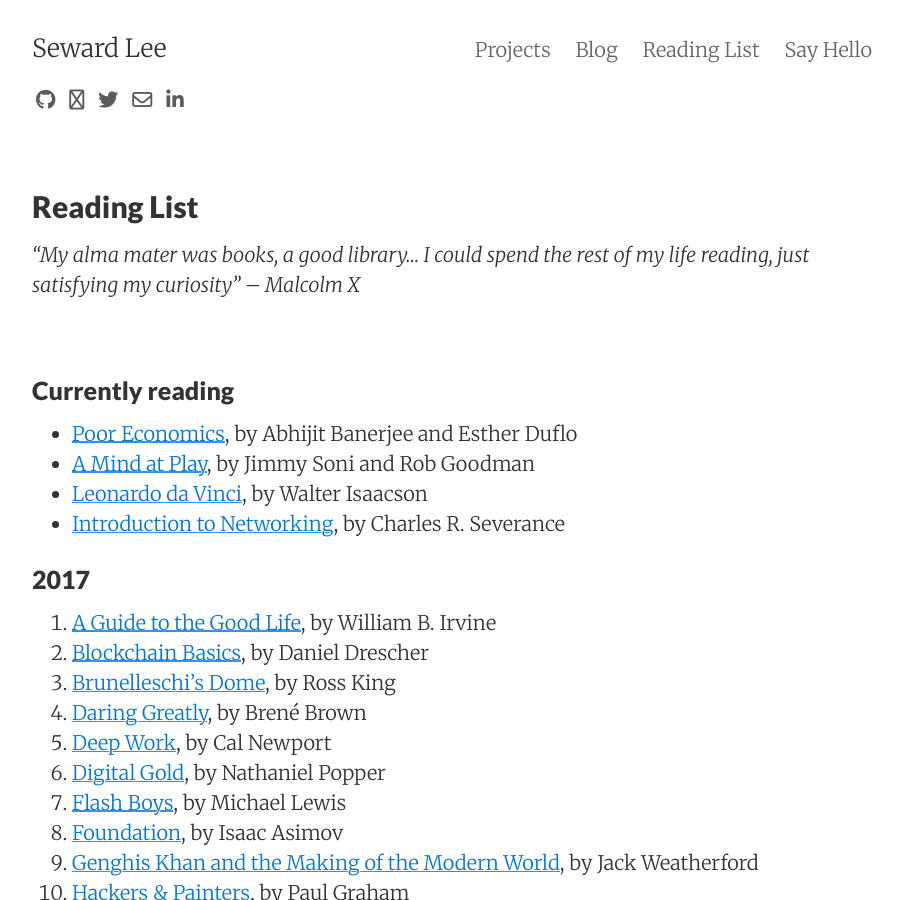
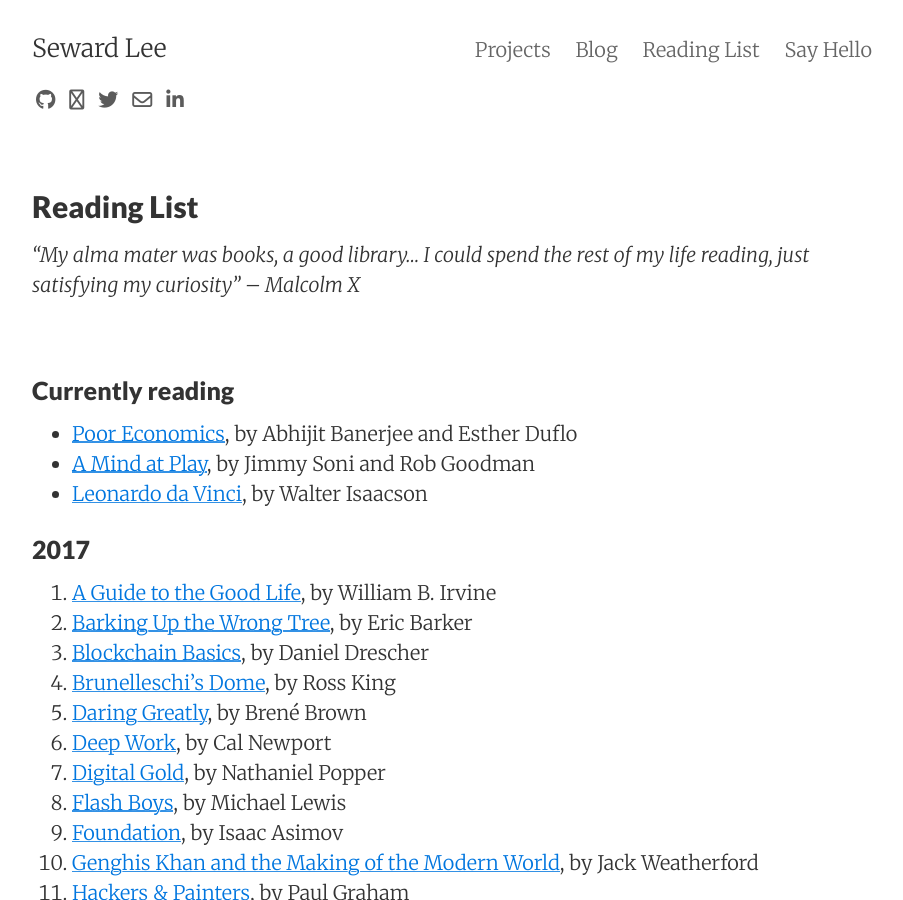
Before and after one commit to sewardlee337/sewardlee337.github.io, a Jekyll site: the page built from readinglist.md, in a window 1280 px wide and 900 px high. Shown: the whole window, without its empty margins (188-1091 px from the left). Built offline with Jekyll 4.4.1, drawn with Linux system fonts in a browser that asks for light colours; nearby versions of some CDN libraries.

Commit message:
Update reading list

```diff
--- a/readinglist.md
+++ b/readinglist.md
@@ -15,12 +15,12 @@
 * [Poor Economics](https://www.amazon.com/Poor-Economics-Radical-Rethinking-Poverty-ebook/dp/B007CI81IQ/ref=sr_1_1?ie=UTF8&qid=1503820139&sr=8-1&keywords=poor+economics+a+radical+rethinking+of+the+way+to+fight+poverty), by Abhijit Banerjee and Esther Duflo
 * [A Mind at Play](https://www.amazon.com/Mind-Play-Shannon-Invented-Information-ebook/dp/B01M5IJN1P/ref=sr_1_1?s=digital-text&ie=UTF8&qid=1504403553&sr=1-1&keywords=a+mind+at+play), by Jimmy Soni and Rob Goodman
 * [Leonardo da Vinci](https://www.amazon.com/Leonardo-Vinci-Walter-Isaacson-ebook/dp/B071Y385Q1/ref=sr_1_1?ie=UTF8&qid=1508736808&sr=8-1&keywords=leonardo+da+vinci), by Walter Isaacson
-* [Introduction to Networking](https://www.amazon.com/Introduction-Networking-How-Internet-Works-ebook/dp/B00YD7M92S/ref=sr_1_1?s=digital-text&ie=UTF8&qid=1511127587&sr=1-1&keywords=introduction+to+networking), by Charles R. Severance
 
 
 ### 2017
 
 1. [A Guide to the Good Life](https://www.amazon.com/Guide-Good-Life-Ancient-Stoic-ebook/dp/B0040JHNQG/ref=pd_sim_351_6?_encoding=UTF8&psc=1&refRID=55TM0587AYHX8KJ0PFHH), by William B. Irvine
+1. [Barking Up the Wrong Tree](https://www.amazon.com/Barking-Wrong-Tree-Surprising-Everything-ebook/dp/B01KT104RI/ref=sr_1_1?ie=UTF8&qid=1511941724&sr=8-1&keywords=barking+up+the+wrong+tree), by Eric Barker
 1. [Blockchain Basics](https://www.amazon.com/Blockchain-Basics-Non-Technical-Introduction-Steps-ebook/dp/B06XNWF5GP/ref=mt_kindle?_encoding=UTF8&me=), by Daniel Drescher
 1. [Brunelleschi's Dome](https://www.amazon.com/Brunelleschis-Dome-Renaissance-Reinvented-Architecture-ebook/dp/B00DUVKOUW/ref=sr_1_1?s=digital-text&ie=UTF8&qid=1500162915&sr=1-1&keywords=brunelleschi%27s+dome), by Ross King
 1. [Daring Greatly](https://www.amazon.com/Daring-Greatly-Courage-Vulnerable-Transforms-ebook/dp/B007P7HRS4/ref=sr_1_1?ie=UTF8&qid=1507268420&sr=8-1&keywords=brene+brown+daring+greatly), by Brené Brown
```
